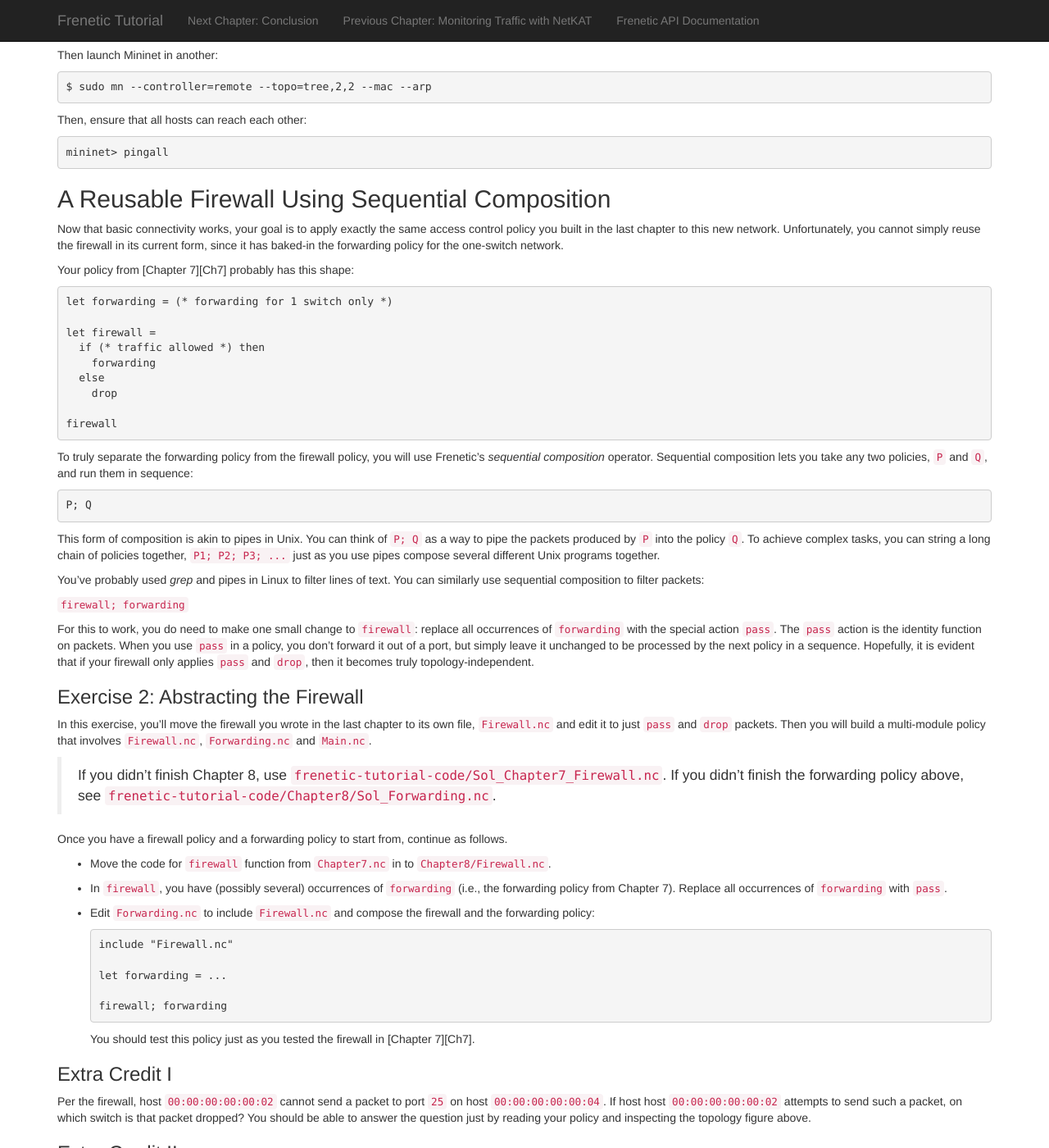
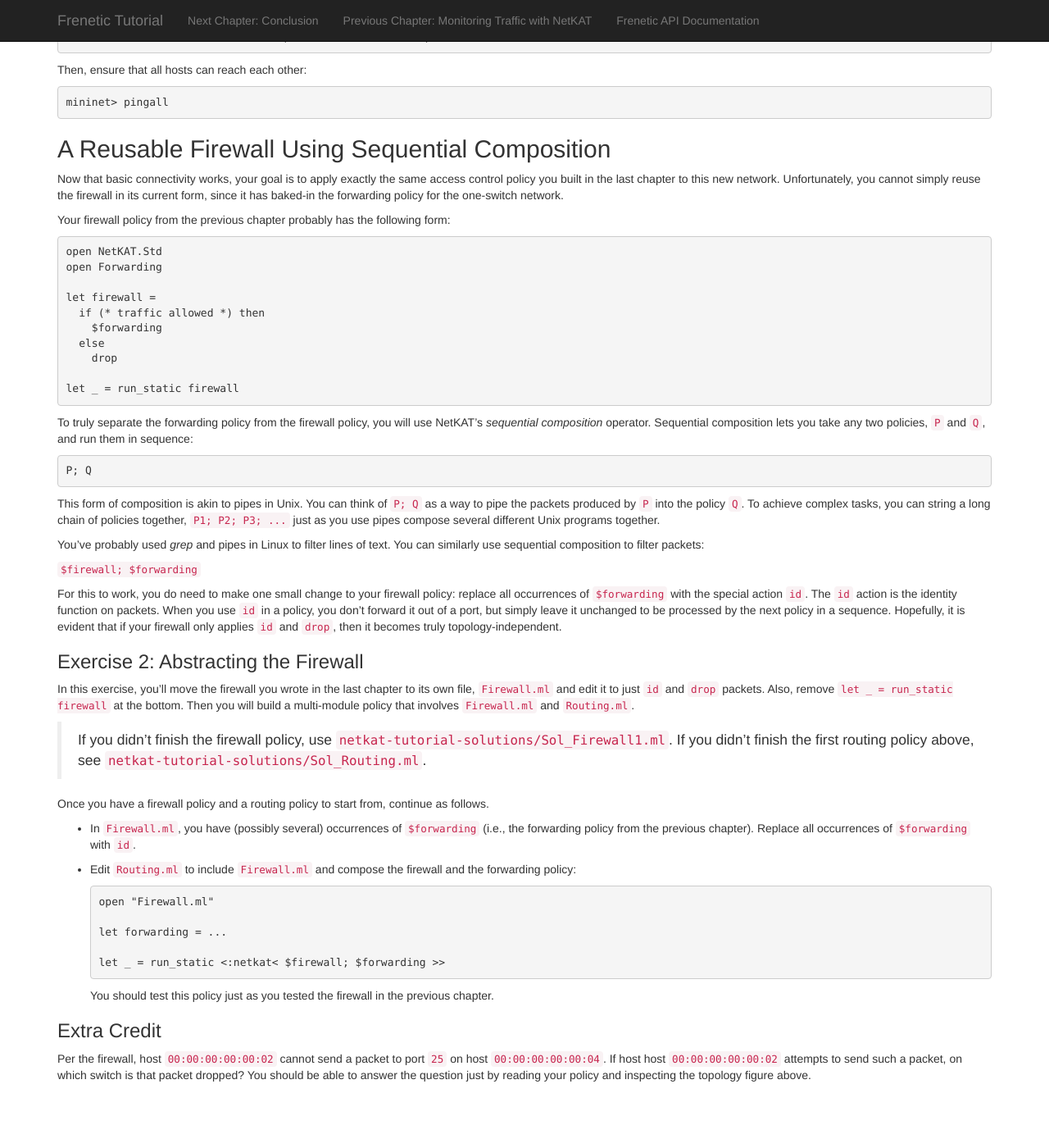
Before and after one commit to frenetic-lang/tutorials, a Jekyll site: the page built from NetKATRouting/index.md, in a window 1280 px wide and 1400 px high, scrolled down 1246 px. Shown: the whole window at 82% size. Built offline with Jekyll 4.4.1, drawn with Linux system fonts in a browser that asks for light colours; nearby versions of some CDN libraries; after the commit the page ends 2577 px from its top, so only the background shows below that; some of the changed text lies outside the part shown.

Commit message:
Update index.md

```diff
--- a/NetKATRouting/index.md
+++ b/NetKATRouting/index.md
@@ -30,7 +30,7 @@
 
 ### Exercise 1: Forwarding
 
-Using Frenetic, write a forwarding policy that connects all hosts to each other. You already know how to do this for a single switch. To write a multi-switch forwarding policy, you can use the `switch = n` predicate as follows:
+Using NetKAT, write a forwarding policy that connects all hosts to each other. You already know how to do this for a single switch. To write a multi-switch forwarding policy, you can use the `switch = n` predicate as follows:
 
 ~~~
 <:netkat<
@@ -48,18 +48,15 @@
 >>
 ~~~
 
-Change in to the chapter8 directory:
-~~~
-$ cd Chapter8
-~~~
-Here, you'll find the template above in `frenetic-tutorial-code/Chapter8/Forwarding.nc`. Fill it in.
+Save this in a file called `Routing.ml` and save it in the `netkat-tutorial-workspace` folder.
 
 #### Testing
 
-Launch Frenetic in a terminal by invoking `Forwarding.nc`:
+Compile and start the controller:
 
 ~~~
-$ frenetic Forwarding.nc
+$ netkat-build Routing.d.byte
+$ ./Routing.d.byte
 ~~~
 
 Then launch Mininet in another:
@@ -78,21 +75,22 @@
 Now that basic connectivity works, your goal is to apply exactly the same access control policy you built in the
 last chapter to this new network. Unfortunately, you cannot simply reuse the firewall in its current form, since it has baked-in the forwarding policy for the one-switch network.
 
-Your policy from [Chapter 7][Ch7] probably has this shape:
+Your firewall policy from the previous chapter probably has the following form:
 
 ~~~
-let forwarding = (* forwarding for 1 switch only *)
+open NetKAT.Std
+open Forwarding
 
 let firewall =
   if (* traffic allowed *) then
-    forwarding
+    $forwarding
   else
     drop
 
-firewall
+let _ = run_static firewall
 ~~~
 
-To truly separate the forwarding policy from the firewall policy, you will use Frenetic's _sequential composition_  operator. Sequential composition lets you take any two policies, `P` and `Q`,
+To truly separate the forwarding policy from the firewall policy, you will use NetKAT's _sequential composition_  operator. Sequential composition lets you take any two policies, `P` and `Q`,
 and run them in sequence:
 
 ~~~
@@ -103,46 +101,41 @@
 
 You've probably used _grep_ and pipes in Linux to filter lines of text. You can similarly use sequential composition to filter packets:
 
-`firewall; forwarding`
+`$firewall; $forwarding`
 
-For this to work, you do need to make one small change to `firewall`:  replace all occurrences of `forwarding` with  the special action `pass`. The `pass` action is the identity function on packets. When you use `pass` in a policy, you don't forward it out of a port, but simply leave it unchanged to be processed by the next policy in a sequence.
-Hopefully, it is evident that if your firewall only applies `pass` and `drop`, then it becomes truly topology-independent.
+For this to work, you do need to make one small change to your firewall policy:  replace all occurrences of `$forwarding` with  the special action `id`. The `id` action is the identity function on packets. When you use `id` in a policy, you don't forward it out of a port, but simply leave it unchanged to be processed by the next policy in a sequence.
+Hopefully, it is evident that if your firewall only applies `id` and `drop`, then it becomes truly topology-independent.
 
 ### Exercise 2: Abstracting the Firewall
 
-In this exercise, you'll move the firewall you wrote in the last chapter to its own file, `Firewall.nc` and edit it to just `pass` and `drop` packets.  Then you will build a multi-module policy that involves `Firewall.nc`, `Forwarding.nc` and `Main.nc`.
+In this exercise, you'll move the firewall you wrote in the last chapter to its own file, `Firewall.ml` and edit it to just `id` and `drop` packets. Also, remove `let _ = run_static firewall` at the bottom. Then you will build a multi-module policy that involves `Firewall.ml` and `Routing.ml`.
 
-> If you didn't finish Chapter 8, use
-> `frenetic-tutorial-code/Sol_Chapter7_Firewall.nc`.
-> If you didn't finish the forwarding policy above, see
-> `frenetic-tutorial-code/Chapter8/Sol_Forwarding.nc`.
+> If you didn't finish the firewall policy, use
+> `netkat-tutorial-solutions/Sol_Firewall1.ml`.
+> If you didn't finish the first routing policy above, see
+> `netkat-tutorial-solutions/Sol_Routing.ml`.
 
-Once you have a firewall policy and a forwarding policy to start from, continue as follows.
+Once you have a firewall policy and a routing policy to start from, continue as follows.
 
-- Move the code for `firewall` function from `Chapter7.nc` in to `Chapter8/Firewall.nc`.
+- In `Firewall.ml`, you have (possibly several) occurrences of `$forwarding` (i.e., the forwarding policy from the previous chapter).  Replace all occurrences of `$forwarding` with `id`.
 
-- In `firewall`, you have (possibly several) occurrences of `forwarding` (i.e., the forwarding policy from Chapter 7).  Replace all occurrences of `forwarding` with `pass`.
-
-- Edit `Forwarding.nc` to include `Firewall.nc` and compose the firewall and
+- Edit `Routing.ml` to include `Firewall.ml` and compose the firewall and
   the forwarding policy:
 
   ~~~
-  include "Firewall.nc"
+  open "Firewall.ml"
 
   let forwarding = ...
 
-  firewall; forwarding
+  let _ = run_static <:netkat< $firewall; $forwarding >>
   ~~~
 
-  You should test this policy just as you tested the firewall in
-  [Chapter 7][Ch7].
+  You should test this policy just as you tested the firewall in the previous chapter.
 
-### Extra Credit I
+
+### Extra Credit
 
 Per the firewall, host `00:00:00:00:00:02` cannot send a packet to port `25` on host `00:00:00:00:00:04`. If host host `00:00:00:00:00:02` attempts to send such a packet, on which switch is that packet dropped? You should be able to answer the question just by reading your policy and inspecting the topology figure above.
 
-### Extra Credit II
-
-Show that your firewall in `Firewall.nc` is truly reuseable.  Reimplement your solution in `Chapter7.nc` in a modular fashion using `Firewall.nc`. You may start with `Sol_Chapter7.nc` if you wish.
 
 {% include api.md %}
```
